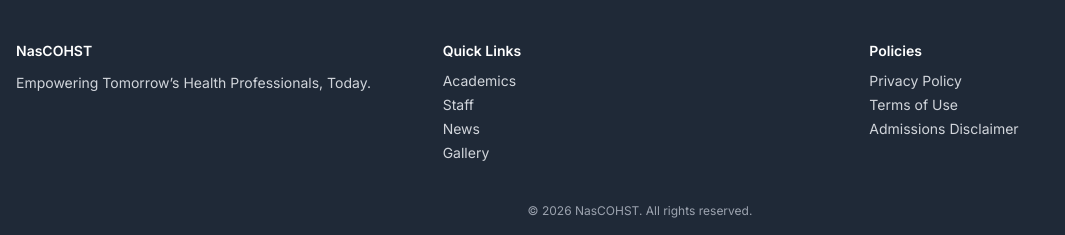
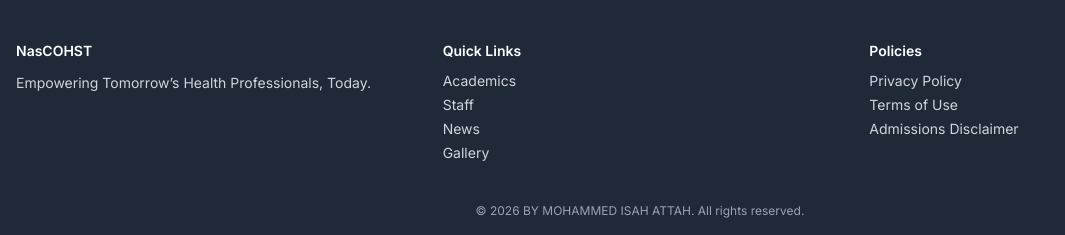
Before and after one commit to Eelblitz/nascohst-website, a Django app: page /about/ in a window 1280 px wide. Shown: the part 2511-2746 px from the top of the page, without its empty margins (0-1065 px from the left). Run offline with Django 4.2, Linux system fonts and the light colour scheme; data that the repository does not hold is empty; some libraries are stand-ins or nearby versions.

Commit message:
edited footer

```diff
--- a/templates/base.html
+++ b/templates/base.html
@@ -140,7 +140,7 @@
   </div>
 
   <div class="text-center text-xs text-gray-400 pb-4">
-    © {{ year|default:2026 }} NasCOHST. All rights reserved.
+    © {{ year|default:2026 }} BY MOHAMMED ISAH ATTAH. All rights reserved.
   </div>
 </footer>
 
```
